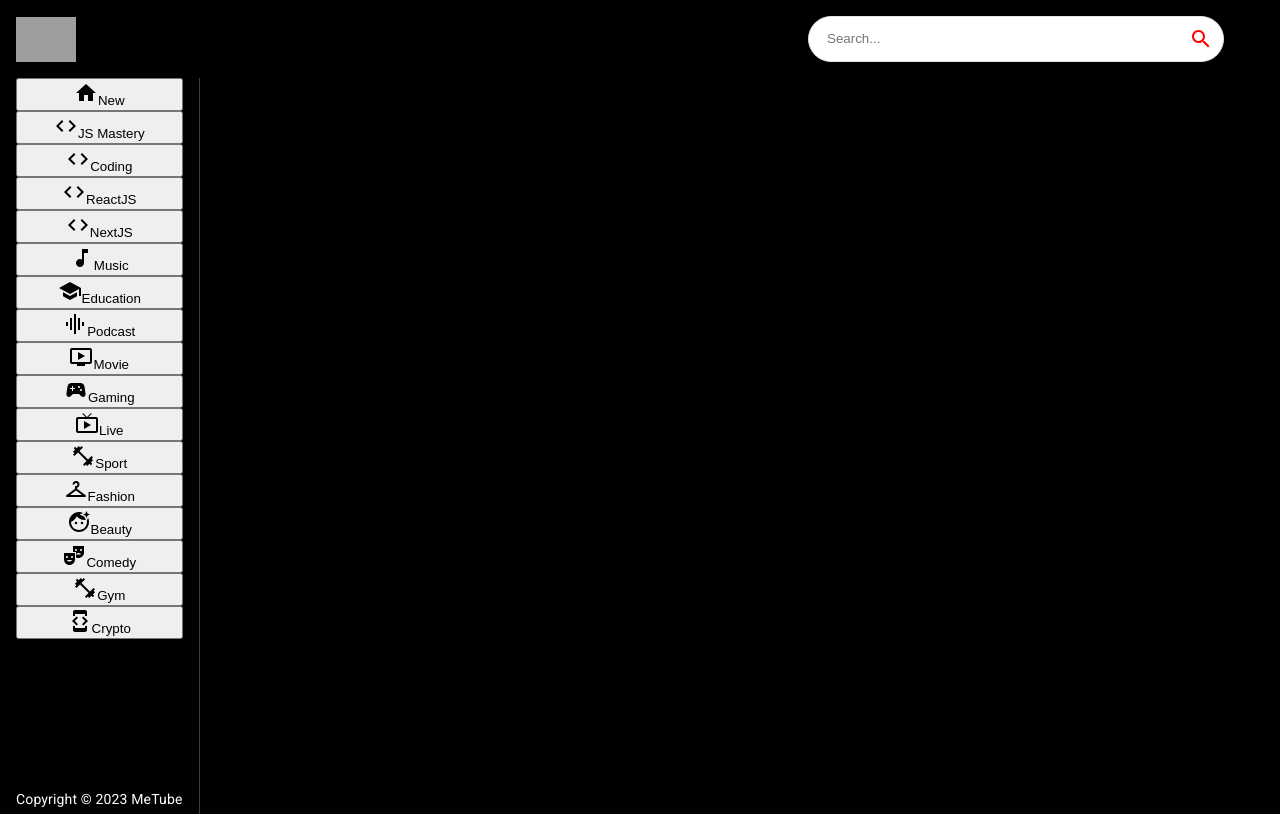
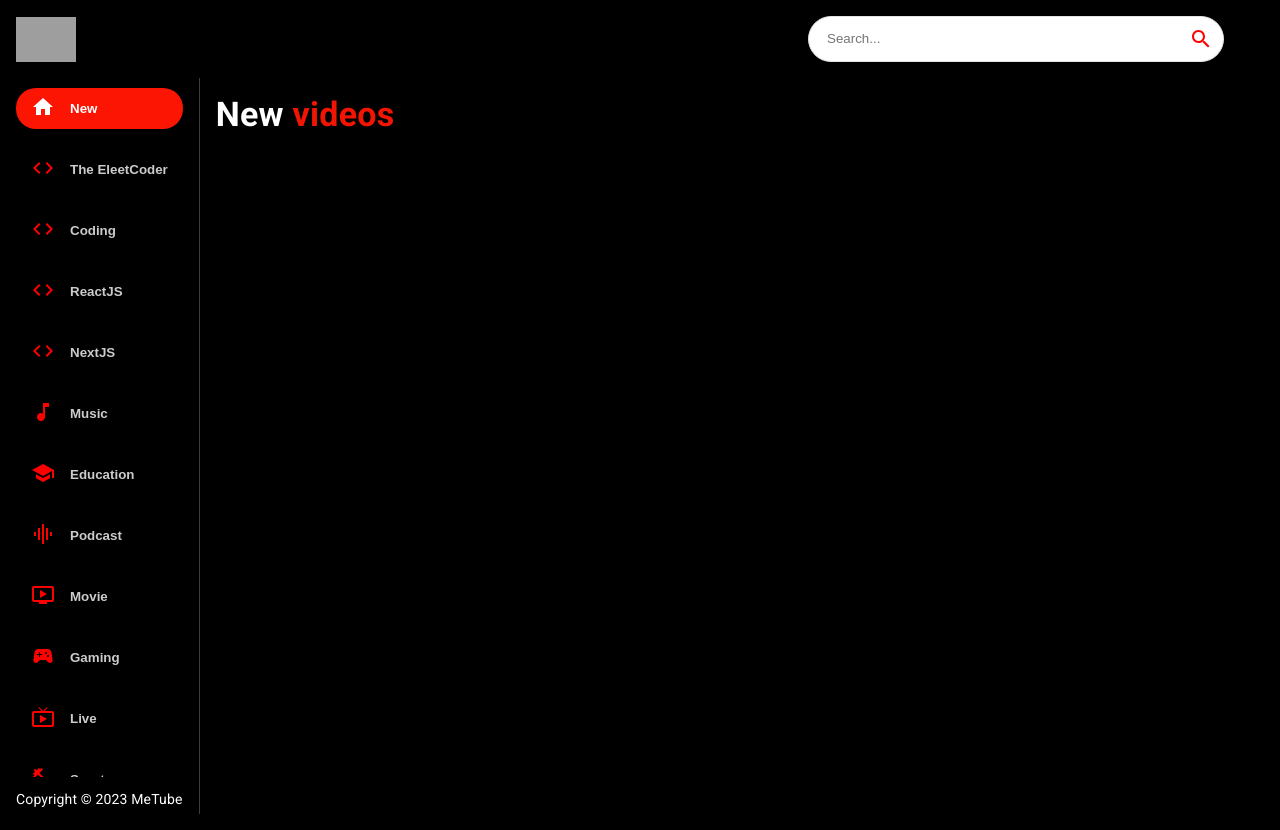
Before and after one commit to The-EleetCoder/MeTube, a React (Create React App) app: page / in a window 1280 px wide. Built offline with nearby package versions, Linux system fonts and the light colour scheme; grey boxes are pictures that could not be loaded.

Commit message:
sidebar and feed section

```diff
--- a/src/components/Feed.jsx
+++ b/src/components/Feed.jsx
@@ -1,19 +1,44 @@
 import React, { useEffect, useState } from "react";
 import { Box, Stack, Typography } from "@mui/material";
-import Sidebar from "./Sidebar";
+import { Sidebar, Videos } from "./";
 
 const Feed = () => {
   return (
-    <Stack sx={{flexDirection:{sx: "column", md: "row"}}}>
-      <Box sx={{ height: { sx: "auto", md: "92vh" }, borderRight: "1px solid #3d3d3d", px: { sx: 0, md: 2 } }}>
+    <Stack sx={{ flexDirection: { sx: "column", md: "row" } }}>
+      {/* for sidebar */}
+      <Box
+        sx={{
+          height: { sx: "auto", md: "92vh" },
+          borderRight: "1px solid #3d3d3d",
+          px: { sx: 0, md: 2 },
+        }}
+      >
         <Sidebar />
 
-        <Typography className="copyright" variant="body2" sx={{ mt: 1.5, color: "#fff", }}>
+        <Typography
+          className="copyright"
+          variant="body2"
+          sx={{ mt: 1.5, color: "#fff" }}
+        >
           Copyright © 2023 MeTube
         </Typography>
       </Box>
+
+      {/* for videos */}
+      <Box p={2} sx={{ overflowY: "auto", height: "90vh", flex: 2 }}>
+        <Typography
+          variant="h4"
+          fontWeight="bold"
+          mb={2}
+          sx={{ color: "white" }}
+        >
+          New <span style={{ color: "#F31503" }}>videos</span>
+        </Typography>
+
+        <Videos videos={[]} />
+      </Box>
     </Stack>
-  )
-}
+  );
+};
 
-export default Feed
+export default Feed;
--- a/src/components/Sidebar.jsx
+++ b/src/components/Sidebar.jsx
@@ -1,6 +1,8 @@
 import React from "react";
-import {Stack} from '@mui/material'
+import { Stack } from "@mui/material";
 import { categories } from "../utils/constants";
+
+const selectedCategory = "New";
 
 const Sidebar = () => {
   return (
@@ -13,9 +15,29 @@ const Sidebar = () => {
       }}
     >
       {categories.map((category) => (
-        <button>
-            <span>{category.icon}</span>
-            <span>{category.name}</span>
+        <button
+          className="category-btn"
+          style={{
+            background: category.name === selectedCategory && "#FC1503",
+            color: "white",
+          }}
+          key={category.name}
+        >
+          <span
+            style={{
+              color: category.name === selectedCategory ? "white" : "red",
+              marginRight: "15px",
+            }}
+          >
+            {category.icon}
+          </span>
+          <span
+            style={{
+              opacity: category.name === selectedCategory ? "1" : "0.8",
+            }}
+          >
+            {category.name}
+          </span>
         </button>
       ))}
     </Stack>
--- /dev/null
+++ b/src/components/Videos.jsx
@@ -0,0 +1,9 @@
+import React from 'react'
+
+const Videos = () => {
+  return (
+    <div>Videos</div>
+  )
+}
+
+export default Videos
--- a/src/components/index.js
+++ b/src/components/index.js
@@ -5,3 +5,4 @@ export { default as SearchFeed } from "./SearchFeed";
 export { default as VideoDetail } from "./VideoDetail";
 export { default as SearchBar } from "./SearchBar";
 export { default as Sidebar } from "./Sidebar";
+export { default as Videos } from "./Videos";
--- a/src/utils/constants.js
+++ b/src/utils/constants.js
@@ -1,43 +1,45 @@
-import MusicNoteIcon from '@mui/icons-material/MusicNote';
-import HomeIcon from '@mui/icons-material/Home';
-import CodeIcon from '@mui/icons-material/Code';
-import OndemandVideoIcon from '@mui/icons-material/OndemandVideo';
-import SportsEsportsIcon from '@mui/icons-material/SportsEsports';
-import LiveTvIcon from '@mui/icons-material/LiveTv';
-import SchoolIcon from '@mui/icons-material/School';
-import FaceRetouchingNaturalIcon from '@mui/icons-material/FaceRetouchingNatural';
-import CheckroomIcon from '@mui/icons-material/Checkroom';
-import GraphicEqIcon from '@mui/icons-material/GraphicEq';
-import TheaterComedyIcon from '@mui/icons-material/TheaterComedy';
-import FitnessCenterIcon from '@mui/icons-material/FitnessCenter';
-import DeveloperModeIcon from '@mui/icons-material/DeveloperMode';
+import MusicNoteIcon from "@mui/icons-material/MusicNote";
+import HomeIcon from "@mui/icons-material/Home";
+import CodeIcon from "@mui/icons-material/Code";
+import OndemandVideoIcon from "@mui/icons-material/OndemandVideo";
+import SportsEsportsIcon from "@mui/icons-material/SportsEsports";
+import LiveTvIcon from "@mui/icons-material/LiveTv";
+import SchoolIcon from "@mui/icons-material/School";
+import FaceRetouchingNaturalIcon from "@mui/icons-material/FaceRetouchingNatural";
+import CheckroomIcon from "@mui/icons-material/Checkroom";
+import GraphicEqIcon from "@mui/icons-material/GraphicEq";
+import TheaterComedyIcon from "@mui/icons-material/TheaterComedy";
+import FitnessCenterIcon from "@mui/icons-material/FitnessCenter";
+import DeveloperModeIcon from "@mui/icons-material/DeveloperMode";
 
 // export const logo = 'https://i.ibb.co/m0mBScV/Fme-K97-JJ-400x400-removebg-preview.png';
-export const logo = 'https://i.ibb.co/s9Qys2j/logo.png';
+export const logo = "https://i.ibb.co/s9Qys2j/logo.png";
 
 export const categories = [
-  { name: 'New', icon: <HomeIcon />, },
-  { name: 'JS Mastery', icon: <CodeIcon />, },
-  { name: 'Coding', icon: <CodeIcon />, },
-  { name: 'ReactJS', icon: <CodeIcon />, },
-  { name: 'NextJS', icon: <CodeIcon />, },
-  { name: 'Music', icon: <MusicNoteIcon /> },
-  { name: 'Education', icon: <SchoolIcon />, },
-  { name: 'Podcast', icon: <GraphicEqIcon />, },
-  { name: 'Movie', icon: <OndemandVideoIcon />, },
-  { name: 'Gaming', icon: <SportsEsportsIcon />, },
-  { name: 'Live', icon: <LiveTvIcon />, },
-  { name: 'Sport', icon: <FitnessCenterIcon />, },
-  { name: 'Fashion', icon: <CheckroomIcon />, },
-  { name: 'Beauty', icon: <FaceRetouchingNaturalIcon />, },
-  { name: 'Comedy', icon: <TheaterComedyIcon />, },
-  { name: 'Gym', icon: <FitnessCenterIcon />, },
-  { name: 'Crypto', icon: <DeveloperModeIcon />, },
+  { name: "New", icon: <HomeIcon /> },
+  { name: "The EleetCoder", icon: <CodeIcon /> },
+  { name: "Coding", icon: <CodeIcon /> },
+  { name: "ReactJS", icon: <CodeIcon /> },
+  { name: "NextJS", icon: <CodeIcon /> },
+  { name: "Music", icon: <MusicNoteIcon /> },
+  { name: "Education", icon: <SchoolIcon /> },
+  { name: "Podcast", icon: <GraphicEqIcon /> },
+  { name: "Movie", icon: <OndemandVideoIcon /> },
+  { name: "Gaming", icon: <SportsEsportsIcon /> },
+  { name: "Live", icon: <LiveTvIcon /> },
+  { name: "Sport", icon: <FitnessCenterIcon /> },
+  { name: "Fashion", icon: <CheckroomIcon /> },
+  { name: "Beauty", icon: <FaceRetouchingNaturalIcon /> },
+  { name: "Comedy", icon: <TheaterComedyIcon /> },
+  { name: "Gym", icon: <FitnessCenterIcon /> },
+  { name: "Crypto", icon: <DeveloperModeIcon /> },
 ];
 
-export const demoThumbnailUrl = 'https://i.ibb.co/G2L2Gwp/API-Course.png';
-export const demoChannelUrl = '/channel/UCmXmlB4-HJytD7wek0Uo97A';
-export const demoVideoUrl = '/video/GDa8kZLNhJ4';
-export const demoChannelTitle = 'JavaScript Mastery';
-export const demoVideoTitle = 'Build and Deploy 5 JavaScript & React API Projects in 10 Hours - Full Course | RapidAPI';
-export const demoProfilePicture = 'http://dergipark.org.tr/assets/app/images/buddy_sample.png'
+export const demoThumbnailUrl = "https://i.ibb.co/G2L2Gwp/API-Course.png";
+export const demoChannelUrl = "/channel/UCmXmlB4-HJytD7wek0Uo97A";
+export const demoVideoUrl = "/video/GDa8kZLNhJ4";
+export const demoChannelTitle = "JavaScript Mastery";
+export const demoVideoTitle =
+  "Build and Deploy 5 JavaScript & React API Projects in 10 Hours - Full Course | RapidAPI";
+export const demoProfilePicture =
+  "http://dergipark.org.tr/assets/app/images/buddy_sample.png";
```
